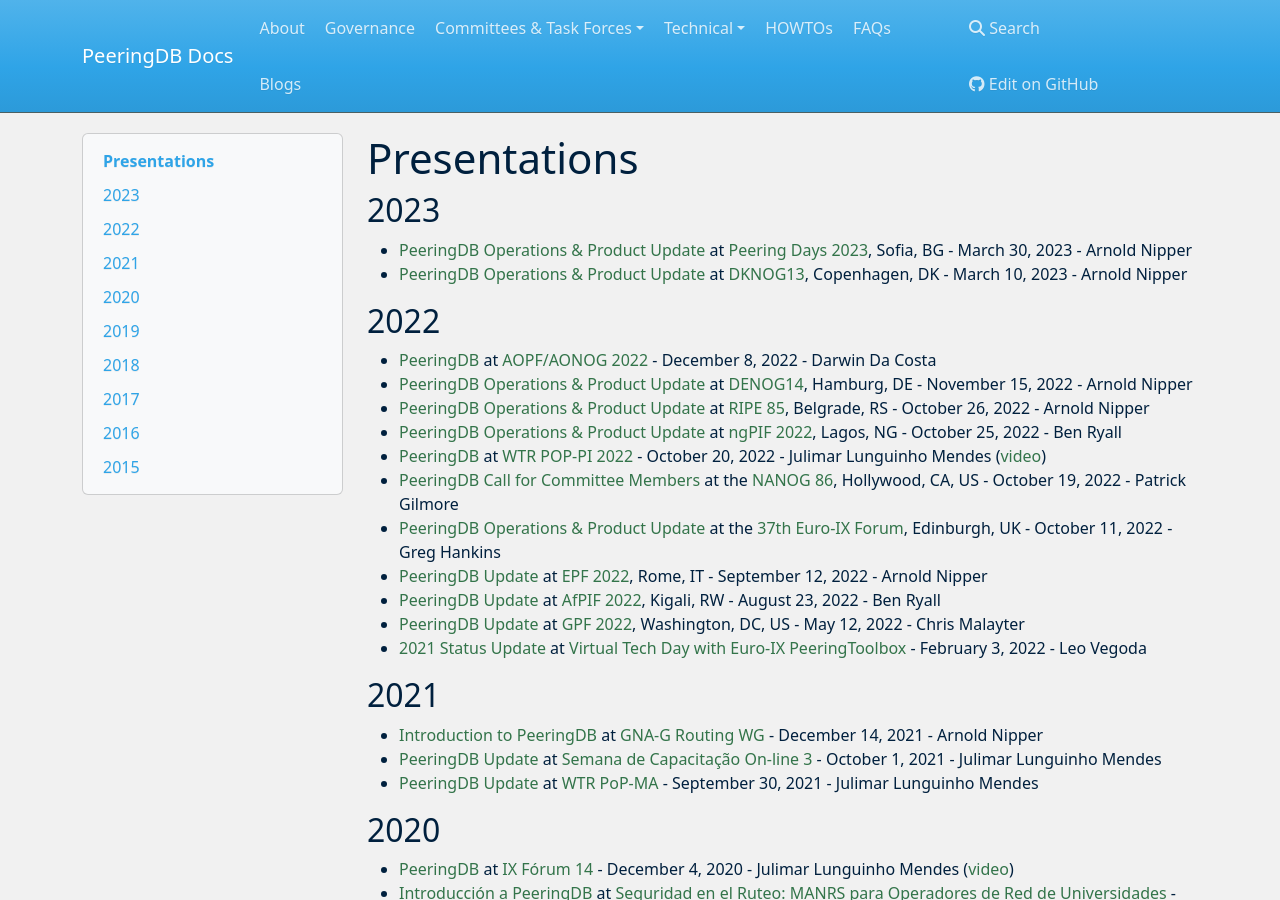
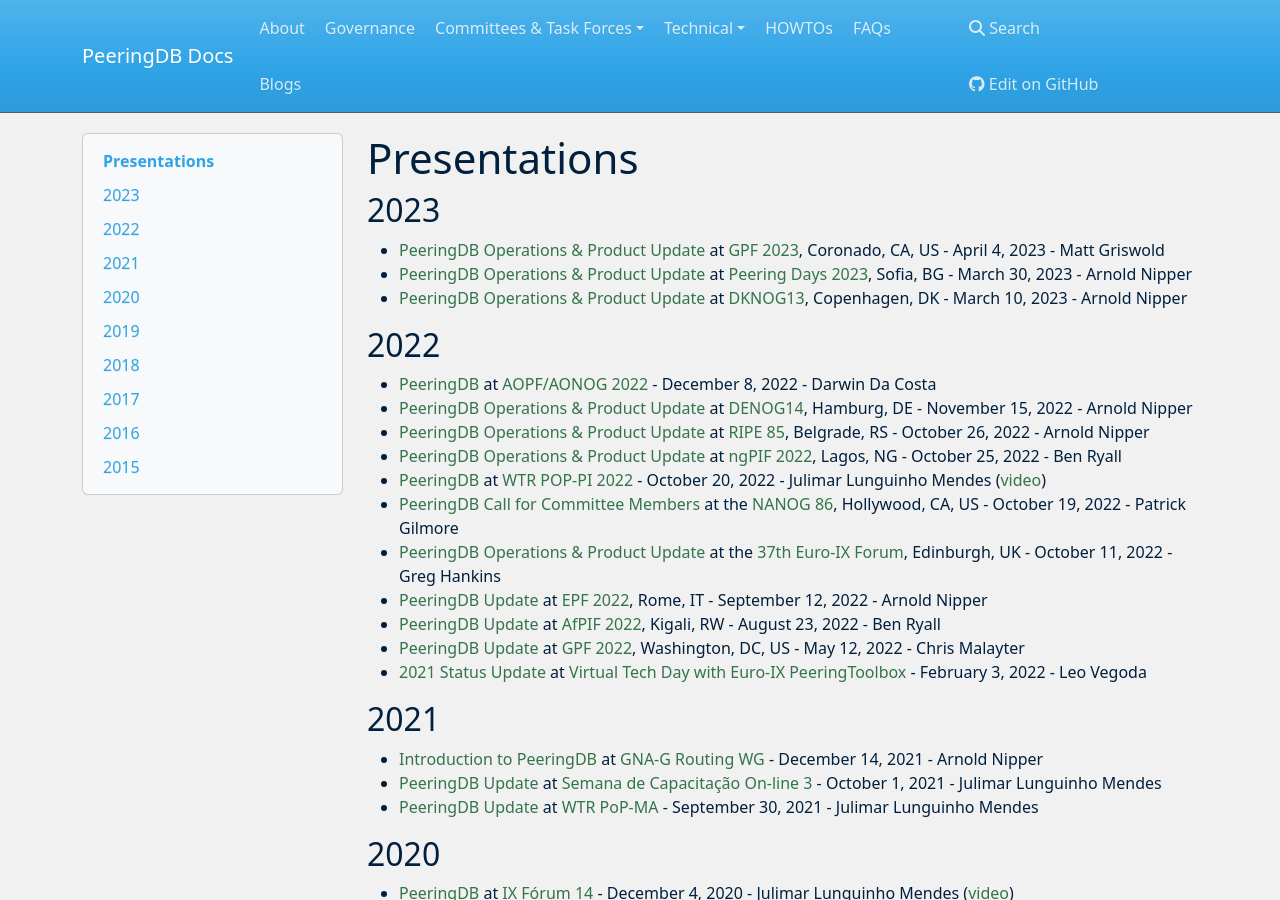
Before and after one commit to peeringdb/docs, an MkDocs documentation site: the page built from docs/presentations.md, in a window 1280 px wide and 900 px high. Built offline with MkDocs 1.6.1, drawn with Linux system fonts in a browser that asks for light colours; nearby versions of some CDN libraries.

Commit message:
Add Grizz's GPF 2023 presentation.

```diff
--- a/docs/presentations.md
+++ b/docs/presentations.md
@@ -2,6 +2,7 @@
 
 ## 2023
 
+- [PeeringDB Operations & Product Update](presentation/20230402_GPF.pdf) at [GPF 2023](https://globalpeeringforum.org/agenda/), Coronado, CA, US - April 4, 2023 - Matt Griswold
 - [PeeringDB Operations & Product Update](presentation/20230330_Peering_Days_2023_Arnold_Nipper.pdf) at [Peering Days 2023](https://peeringdays.eu/), Sofia, BG - March 30, 2023 - Arnold Nipper
 - [PeeringDB Operations & Product Update](presentation/20230309_DKNOG13_Arnold_Nipper.pdf) at [DKNOG13](https://events.dknog.dk/event/21/), Copenhagen, DK - March 10, 2023 - Arnold Nipper
 
```
Also changed, not shown: 1 other file.
